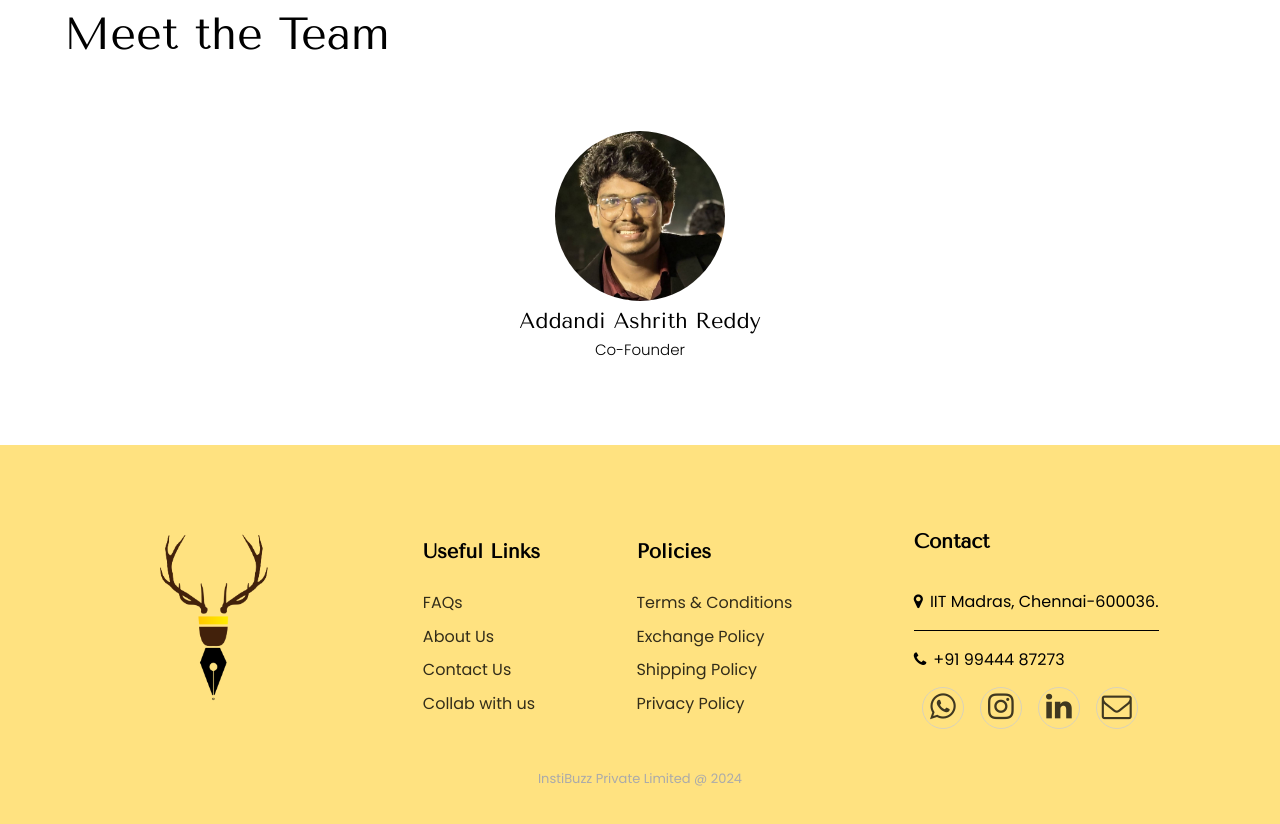
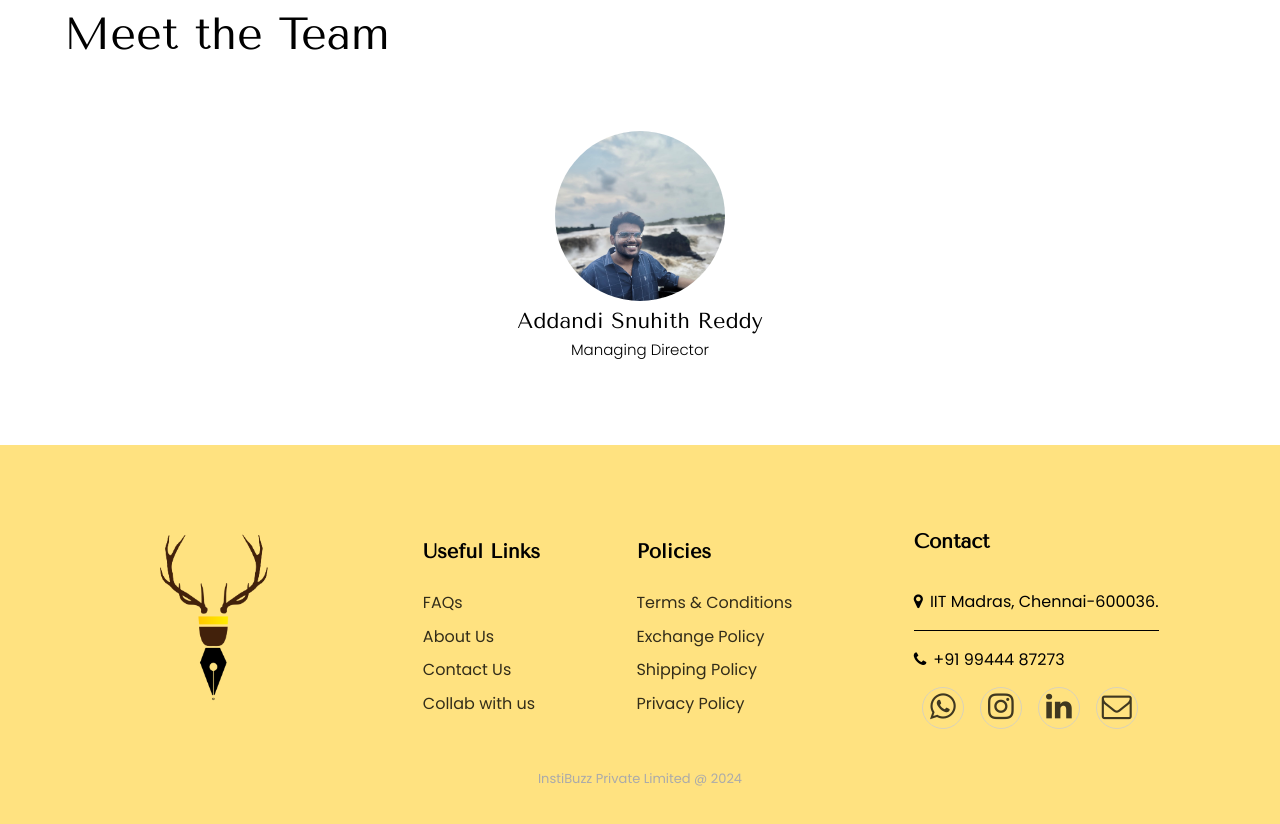
Before and after one commit to Insti-Buzz/website-client, a React (Create React App) app: page /about in a window 1280 px wide. Shown: the part 2340-3164 px from the top of the page. Built offline with nearby package versions, Linux system fonts and the light colour scheme.

Commit message:
Replace team member image and details

```diff
--- a/src/components/AboutUs.js
+++ b/src/components/AboutUs.js
@@ -1,7 +1,7 @@
 import React, { useEffect } from "react";
 import "../css/AboutUs.css";
 import ourStory from "../assets/About us/ourStory.svg";
-import ashrith from "../assets/ashrith.jpg";
+import Snuhith from "../assets/Snuhith.jpg";
 import cultureImg from "../assets/About us/Culture.png";
 import integrationImg from "../assets/About us/Integration.png";
 import visibilityImg from "../assets/About us/Visibility.png";
@@ -227,9 +227,9 @@ function AboutUs() {
           <h2>Meet the Team</h2>
           <div class="about-team-grid">
             <div class="about-team-member-card">
-              <img src={ashrith} alt="Addandi Ashrith Reddy: Co-Founder" />
-              <h2>Addandi Ashrith Reddy</h2>
-              <h3>Co-Founder</h3>
+              <img src={Snuhith} alt="Addandi Snuhith Reddy: Managing Director" />
+              <h2>Addandi Snuhith Reddy</h2>
+              <h3>Managing Director</h3>
             </div>
           </div>
         </div>
```
